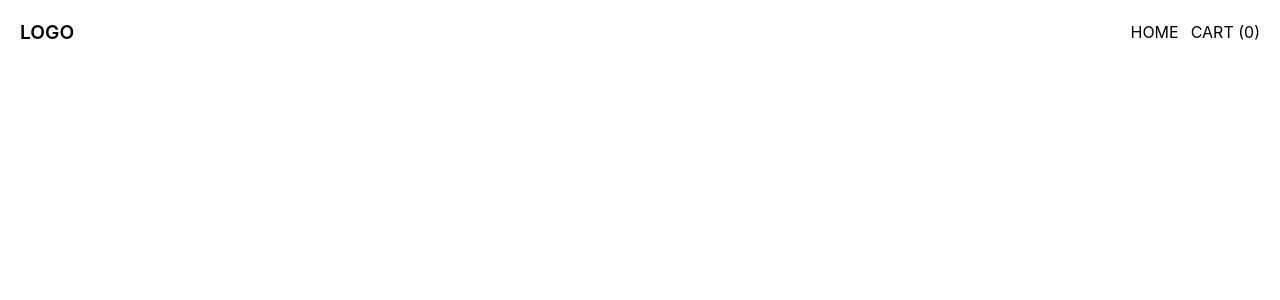
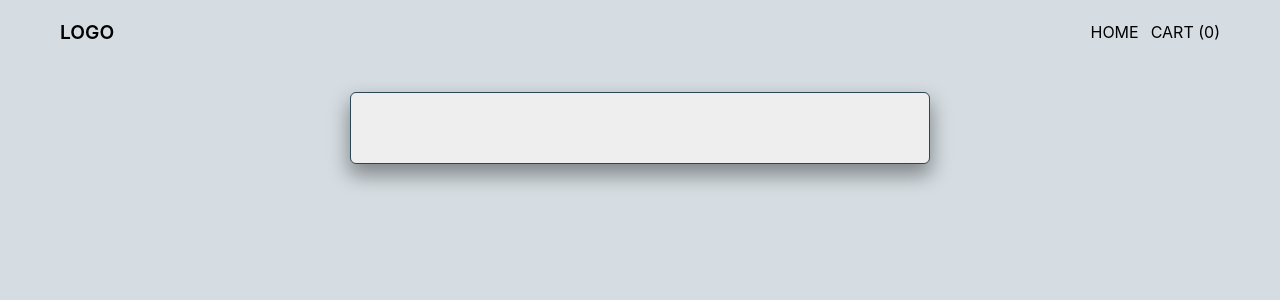
Before and after one commit to kubraguler/supermarket-app, a React (Create React App) app: page /product/1 in a window 1280 px wide. Shown: the top 300 px of the page. Built offline with nearby package versions, Linux system fonts and the light colour scheme.

Commit message:
Edit ProductDetail comp styles

```diff
--- a/src/App.scss
+++ b/src/App.scss
@@ -1,3 +1,5 @@
 .App {
+	max-width: 1200px;
+	margin: 0 auto;
 	padding: 1.25rem;
 }
--- a/src/components/ProductDetail/ProductDetail.js
+++ b/src/components/ProductDetail/ProductDetail.js
@@ -1,14 +1,25 @@
 import { useSelector } from "react-redux";
+import "./ProductDetail.scss";
 
 const ProductDetail = () => {
 	const { selectedProduct: product } = useSelector((state) => state.products);
 
 	return (
-		<>
-			<div>{product.name && <h3>{product.name}</h3>}</div>
-			<div>{product.description && <p>{product.description}</p>}</div>
-			<div>{product.price && <p>{product.price}</p>}</div>
-		</>
+		<div className="product">
+			{product.name && (
+				<p className="product-title">
+					<b>{product.name}</b>
+				</p>
+			)}
+
+			{product.description && <p className="product-description">{product.description}</p>}
+			{product.price && (
+				<p className="product-price">
+					<strong>{product.price}</strong>
+					<small> £</small>
+				</p>
+			)}
+		</div>
 	);
 };
 
--- a/src/components/ProductDetail/ProductDetail.scss
+++ b/src/components/ProductDetail/ProductDetail.scss
@@ -0,0 +1,14 @@
+.product {
+	width: 50%;
+	margin: 0 auto;
+	display: flex;
+	align-items: flex-start;
+	justify-content: space-between;
+	flex-direction: column;
+	gap: 20px;
+	padding: 35px 55px;
+	border-radius: 6px;
+	box-shadow: 0px 10px 20px 1px rgba(0, 0, 0, 0.4);
+	border: 1px solid #2b4555;
+	background-color: #eee;
+}
--- a/src/index.scss
+++ b/src/index.scss
@@ -7,6 +7,7 @@ body {
 	font-family: -apple-system, BlinkMacSystemFont, "Segoe UI", "Roboto", "Oxygen", "Ubuntu", "Cantarell", "Fira Sans", "Droid Sans", "Helvetica Neue", sans-serif;
 	-webkit-font-smoothing: antialiased;
 	-moz-osx-font-smoothing: grayscale;
+	background-color: #d5dde2;
 }
 
 code {
@@ -15,8 +16,10 @@ code {
 
 * {
 	box-sizing: border-box;
+	padding: 0;
 	margin: 0;
-	padding: 0;
+	transition: all 0.65s ease;
+	text-decoration: none;
 }
 
 ul,
```
